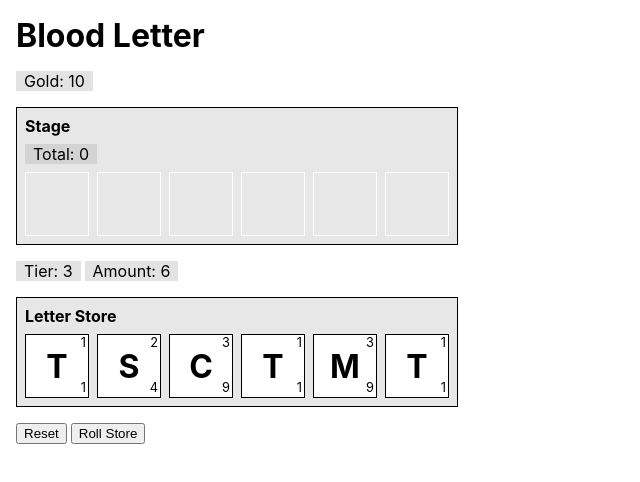
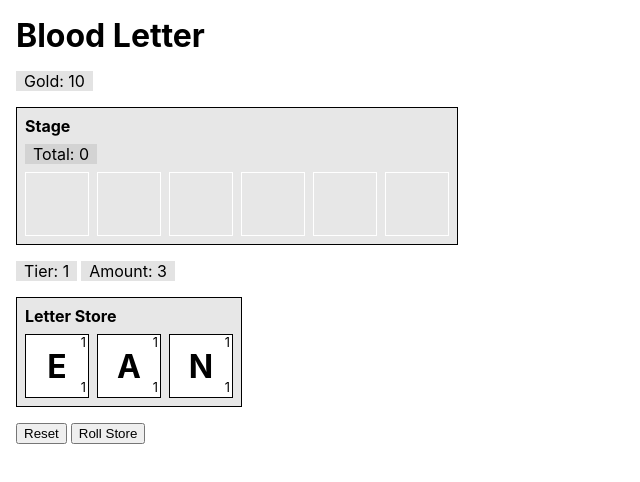
Before and after one commit to heycassidy/blood-letter, a Next.js app: page / in a window 1280 px wide. Shown: the top 482 px of the page, without its empty margins (0-640 px from the left). Built offline with nearby package versions, Linux system fonts and the light colour scheme.

Commit message:
set tier and store amount for prototype

```diff
--- a/pages/index.tsx
+++ b/pages/index.tsx
@@ -13,7 +13,7 @@ const Home: NextPage = () => {
       <Layout>
         <h1 style={{ margin: 0, flexBasis: '100%' }}>Blood Letter</h1>
 
-        <StagingView highestTier={3} storeAmount={6} stageCapacity={6} />
+        <StagingView highestTier={1} storeAmount={3} stageCapacity={6} />
       </Layout>
     </div>
   )
```
